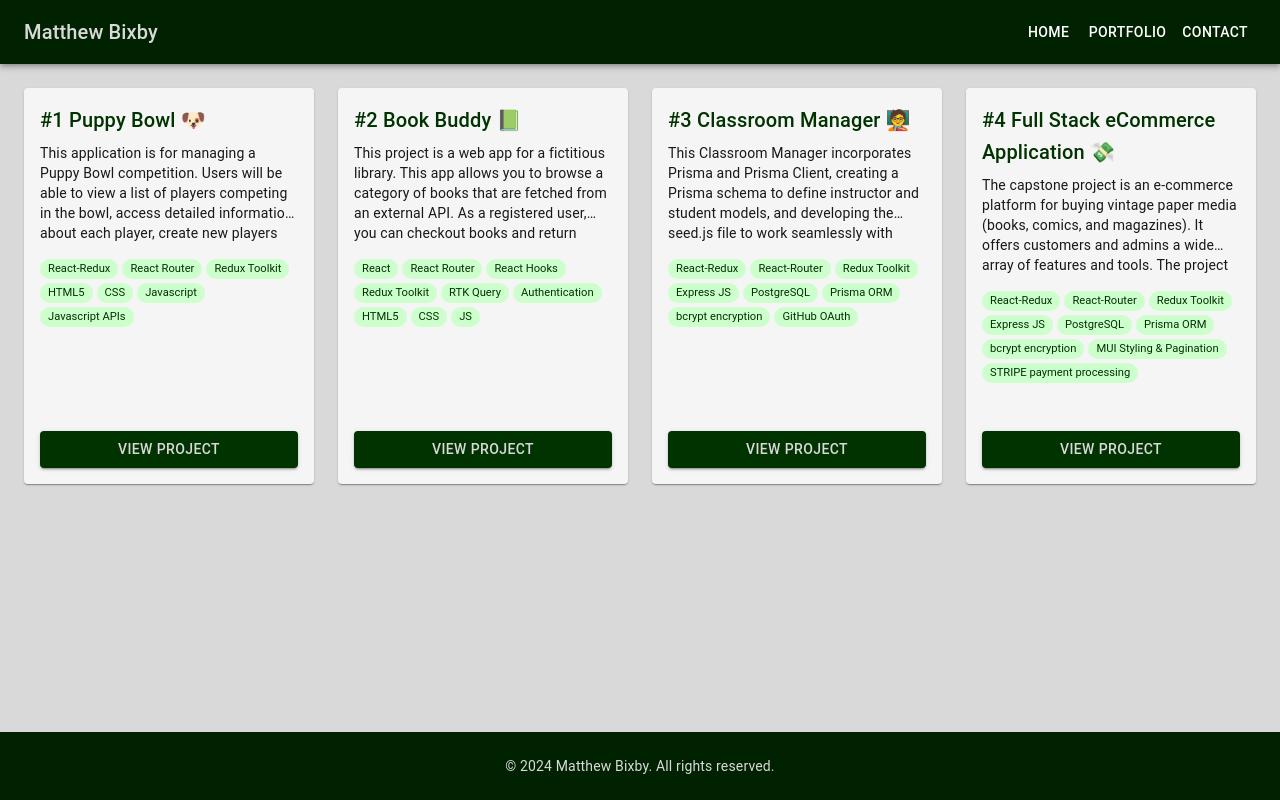
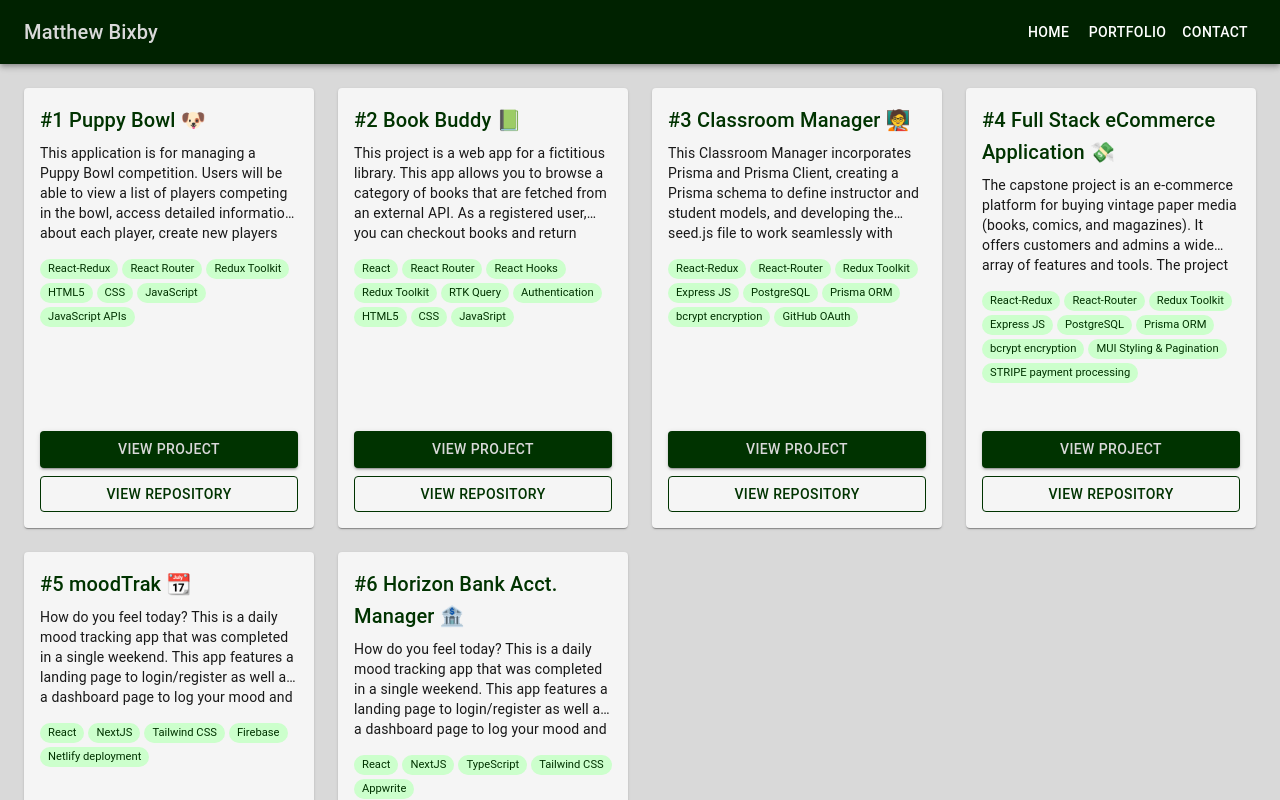
Before and after one commit to mattbixby123/bixbyPortfolio, a React (Vite) app: page /portfolio in a window 1280 px wide. Shown: the top 800 px of the page. Built offline with nearby package versions, Linux system fonts and the light colour scheme.

Commit message:
modern projects added to portfolio page

```diff
--- a/src/client/components/Portfolio.jsx
+++ b/src/client/components/Portfolio.jsx
@@ -7,29 +7,49 @@ const projects = [
     title: "#1 Puppy Bowl",
     emoji: "🐶",
     description: "This application is for managing a Puppy Bowl competition. Users will be able to view a list of players competing in the bowl, access detailed information about each player, create new players through a form, search for specific players, and delete players they have created.",
-    technologies: ["React-Redux", "React Router", "Redux Toolkit", "HTML5", "CSS", "Javascript", "Javascript APIs"],
-    link: "https://664255b4e94e3705d7a90302--bespoke-pixie-99297e.netlify.app/"
+    technologies: ["React-Redux", "React Router", "Redux Toolkit", "HTML5", "CSS", "JavaScript", "JavaScript APIs"],
+    link: "https://664255b4e94e3705d7a90302--bespoke-pixie-99297e.netlify.app/",
+    code: "https://github.com/mattbixby123/PuppyBowlSPA"
   },
   {
     title: "#2 Book Buddy",
     emoji: "📗",
     description: "This project is a web app for a fictitious library. This app allows you to browse a category of books that are fetched from an external API. As a registered user, you can checkout books and return them. You can also view your reserved books when accessing the account route.",
-    technologies: ["React", "React Router", "React Hooks", "Redux Toolkit", "RTK Query", "Authentication", "HTML5", "CSS", "JS"],
-    link: "https://66427587496fcb2483ba46cf--celebrated-crostata-770299.netlify.app/"
+    technologies: ["React", "React Router", "React Hooks", "Redux Toolkit", "RTK Query", "Authentication", "HTML5", "CSS", "JavaSript"],
+    link: "https://66427587496fcb2483ba46cf--celebrated-crostata-770299.netlify.app/",
+    code: "https://github.com/mattbixby123/B30A-BookBuddy-Bixby"
   },
   {
     title: "#3 Classroom Manager",
     emoji: "🧑‍🏫",
     description: "This Classroom Manager incorporates Prisma and Prisma Client, creating a Prisma schema to define instructor and student models, and developing the seed.js file to work seamlessly with Prisma Migrate. User passwords are encrypted using bcrypt before being transmitted to the server. Users have the option to register or log in with GitHub via OAuth to access the site.",
     technologies: ["React-Redux", "React-Router", "Redux Toolkit", "Express JS", "PostgreSQL", "Prisma ORM", "bcrypt encryption", "GitHub OAuth"],
-    link: "https://unit4-classroommanager-starter.onrender.com/"
+    link: "https://unit4-classroommanager-starter.onrender.com/",
+    code: "https://github.com/mattbixby123/Unit4.ClassroomManager.Starter"
   },
   {
     title: "#4 Full Stack eCommerce Application",
     emoji: "💸",
     description: "The capstone project is an e-commerce platform for buying vintage paper media (books, comics, and magazines). It offers customers and admins a wide array of features and tools. The project is meticulously crafted for scalability, performance, and user satisfaction. Emphasizing meticulous database management, robust security measures, and seamless integration with payment gateways, the project aims to deliver a cutting-edge e-commerce solution tailored to meet diverse user needs.",
     technologies: ["React-Redux", "React-Router", "Redux Toolkit", "Express JS", "PostgreSQL", "Prisma ORM", "bcrypt encryption", "MUI Styling & Pagination", "STRIPE payment processing"],
-    link: "https://www.youtube.com/watch?v=HZryg5wUy-w"
+    link: "https://www.youtube.com/watch?v=HZryg5wUy-w",
+    code: "https://github.com/mattbixby123/eCommCapstone"
+  },
+  {
+    title: "#5 moodTrak",
+    emoji: "📆",
+    description: "How do you feel today? This is a daily mood tracking app that was completed in a single weekend. This app features a landing page to login/register as well as a dashboard page to log your mood and see your past records.",
+    technologies: ["React", "NextJS", "Tailwind CSS", "Firebase", "Netlify deployment"],
+    link: "https://moodtrak.netlify.app/",
+    code: "https://github.com/mattbixby123/moodtrak"
+  },
+  {
+    title: "#6 Horizon Bank Acct. Manager",
+    emoji: "🏦",
+    description: "How do you feel today? This is a daily mood tracking app that was completed in a single weekend. This app features a landing page to login/register as well as a dashboard page to log your mood and see your past records.",
+    technologies: ["React", "NextJS", "TypeScript", "Tailwind CSS", "Appwrite"],
+    link: "https://banking-next-khaki.vercel.app/",
+    code: "https://github.com/mattbixby123/banking-next"
   }
 ];
 
--- a/src/client/components/ProjectCard.jsx
+++ b/src/client/components/ProjectCard.jsx
@@ -1,7 +1,7 @@
 import React from 'react';
 import { Card, CardContent, Typography, Chip, Button, Box } from '@mui/material';
 
-const ProjectCard = ({ title, description, technologies, emoji, link }) => (
+const ProjectCard = ({ title, description, technologies, emoji, link, code }) => (
   <Card sx={{
     height: '100%',
     display: 'flex',
@@ -9,7 +9,6 @@ const ProjectCard = ({ title, description, technologies, emoji, link }) => (
     transition: '0.3s',
     '&:hover': { transform: 'translateY(-5px)' },
     backgroundColor: '#f5f5f5'
-
   }}>
     <CardContent sx={{ flexGrow: 1 }}>
       <Typography variant="h6" component="div" gutterBottom color="#003300">
@@ -41,7 +40,8 @@ const ProjectCard = ({ title, description, technologies, emoji, link }) => (
         ))}
       </Box>
     </CardContent>
-    <Box sx={{ p: 2 }}>
+    <Box sx={{ p: 2, display: 'flex', flexDirection: 'column', gap: 1 }}>
+      {link && (
         <Button
           variant="contained"
           href={link}
@@ -55,6 +55,22 @@ const ProjectCard = ({ title, description, technologies, emoji, link }) => (
         >
           View Project
         </Button>
+      )}
+      {code && (
+        <Button
+          variant="outlined"
+          href={code}
+          target="_blank"
+          fullWidth
+          sx={{
+            borderColor: '#003300',
+            color: '#003300',
+            '&:hover': { bgcolor: '#CCFFCC' }
+          }}
+        >
+          View Repository
+        </Button>
+      )}
     </Box>
   </Card>
 );
```
Lines whose indentation alone changed are shown as unchanged.
